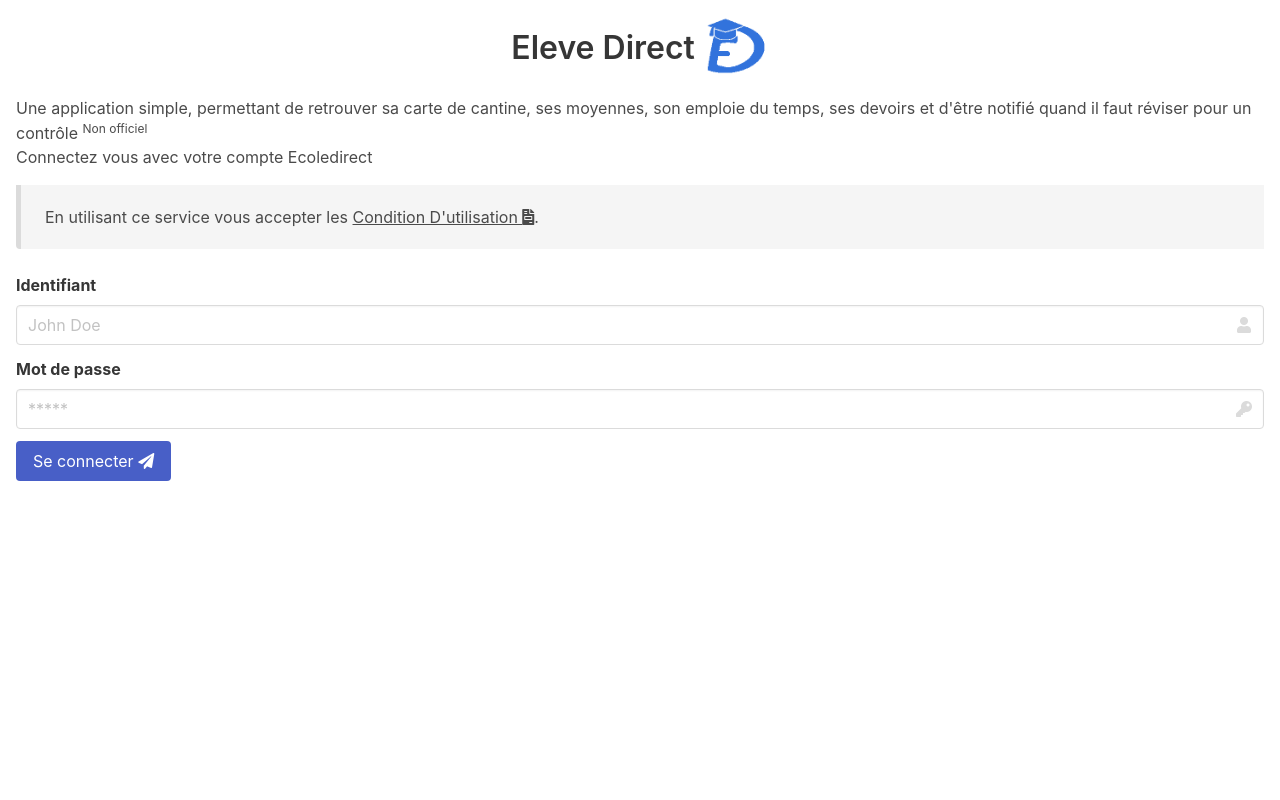
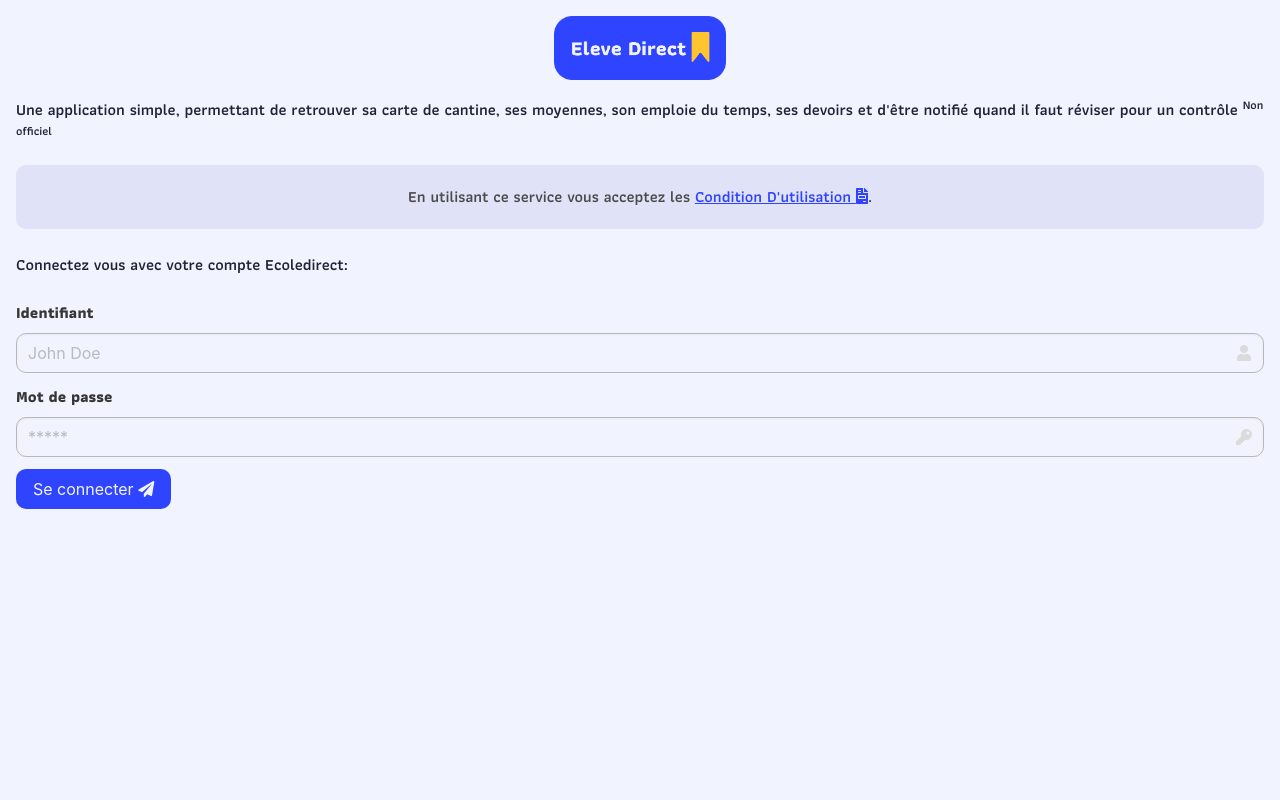
Before and after one commit to elevedirect/app, a Flask app: page / in a window 1280 px wide. Run offline with Flask 2, Linux system fonts and the light colour scheme; parts of the project's set-up code (start-up, migrations or seed data) failed here and were passed over.

Commit message:
new branding (starts re-branding in css for login page)

```diff
--- a/main.py
+++ b/main.py
@@ -32,7 +32,7 @@
 
 
 def generateQrcode(data, name):
-    logo = Image.open(f'static/legal/elevedirectqr.png')
+    logo = Image.open(f'static/legal/qr.png')
     basewidth = 50
     wpercent = (basewidth / float(logo.size[0]))
     hsize = int((float(logo.size[1]) * float(wpercent)))
@@ -40,7 +40,7 @@
     qr = qrcode.QRCode(error_correction=qrcode.constants.ERROR_CORRECT_H)
     qr.add_data(data)
     qr.make()
-    qrimg = qr.make_image(fill_color="black", back_color="white").convert('RGBA')
+    qrimg = qr.make_image(fill_color="#202236", back_color="#F1F3FF").convert('RGBA')
     pos = ((qrimg.size[0] - logo.size[0]) // 2, (qrimg.size[1] - logo.size[1]) // 2)
     qrimg.paste(logo, pos)
     qrimg.save(f'cache/{name}.png')
@@ -229,4 +229,5 @@
 
 
 if __name__ == '__main__':
+    generateQrcode('texttxtxt', 'test')
     app.run(port=9090, host='0.0.0.0', debug=True)
--- a/static/css/style.css
+++ b/static/css/style.css
@@ -1,6 +1,27 @@
+@import url('https://fonts.googleapis.com/css2?family=Athiti:wght@600;700&display=swap');
+
+:root {
+    --text: #202236;
+    --bg: #F1F3FF;
+    --grey: #E0E2F7;
+    --border: #b9b8b8;
+    --primary: #2F44FF;
+    --active: #6473FF;
+    --secondary: #FFC52F;
+}
 body {
     max-width: 100vw;
     overflow: hidden;
+    color: var(--text) !important;
+    background-color: var(--bg) !important;
+    min-height: 100vh;
+    font-family: "Athiti", sans-serif;
+}
+a {
+    color: var(--primary) !important;
+}
+a:hover {
+    color: var(--active) !important;
 }
 .main {
     display: flex;
@@ -53,7 +74,7 @@
 }
 
 .fas.fa-poll.True, .fas.fa-poll.true {
-    color: hsl(348, 100%, 61%);
+    color: var(--secondary);
 }
 
 .fas.fa-check-square.True, .fas.fa-check-square.true {
@@ -88,11 +109,12 @@
 
 .message-body {
     border: none !important;
+    text-align: center;
 }
 
 .message {
-    border-left: 5px solid #dbdbdb;
-    border-radius: 0px 0px 0px 4px;
+    border-radius: 10px;
+    background-color: var(--grey);
 }
 
 .notification code {
@@ -114,3 +136,22 @@
 .table.full td {
     overflow: hidden;
 }
+
+input, select, textarea {
+    background-color: var(--bg) !important;
+    border-color: var(--border) !important;
+}
+
+button, input {
+    border-radius: 10px !important;
+}
+
+.is-link {
+    background-color: var(--primary) !important;
+    color: var(--bg) !important;
+}
+
+.is-link:hover {
+    background-color: var(--active) !important;
+    color: var(--bg) !important;
+}
--- a/templates/base.html
+++ b/templates/base.html
@@ -6,8 +6,11 @@
   <link rel="stylesheet" href="/static/css/style.css">
   <link rel="stylesheet" href="/static/css/fontawesome/css/all.min.css">
   <meta name="viewport" content="width=device-width, initial-scale=1">
-  <link rel="icon" href="/static/legal/elevedirectbleue.png">
+  <link rel="icon" href="/static/legal/icon.png">
   <link rel="manifest" href="/static/js/manifest.json">
+  <meta property="og:title" content="EleveDirect, un client EcoleDirect conçu pour les élèves !" />
+  <meta property="og:url" content="http://eleve-direct.server.camarm.fr" />
+  <meta property="og:image" content="/static/legal/og.png" />
   <title>Eleve Direct - {% block name %}{% endblock%}</title>
 </head>
 <body>
--- a/templates/home.html
+++ b/templates/home.html
@@ -3,6 +3,7 @@
 {% block name %}Accueil{% endblock %}
 
 {% block content %}
+<link rel="stylesheet" href="/static/css/style.css">
 <div class="main home">
   <div class="card">
     <div class="card-content">
@@ -186,13 +187,15 @@
 <div class="main contact" style="display: none">
   <div class="content" style="padding: 1em">
     <h1>Contact</h1>
-    <p><b>Eleve Direct</b> par CAMARM DEV, développeur <b>CAMARM Inc.</b> (<a href="https://www.camarm.dev" target="_blank">https://www.camarm.dev</a>) (<a href="https://gitlab.com/camarm/eleve-direct" target="_blank">Code source</a>).</p>
+    <p><b>Eleve Direct</b> par camarm, développeur <b>CAMARM Inc.</b> (<a href="https://www.camarm.dev" target="_blank">https://www.camarm.dev</a>) (<a href="https://gitlab.com/camarm/eleve-direct" target="_blank">Code source</a>).</p>
     <ul>
       <li>Email: <b>armand@camponvo.xyz</b></li>
       <li>Site web: <b><a href="https://www.camarm.dev" target="_blank">https://www.camarm.dev</a></b></li>
       <li>Github: <b><a href="https://github.com/camarm-dev" target="_blank">https://github.com/camarm-dev</a></b></li>
       <li>Gitlab: <b><a href="https://gitlab.com/camarm">https://gitlab.com/camarm</a></b></li>
     </ul>
+    <p><a><img src="https://www.camarm.dev/powered-by-labse"></a></p>
+    <p>Eleve Direct est propulsé par Labse, plus d'info <a href="https://labse.camarm.fr/powered" target="_blank">ici</a>.</p>
     <h1>Logos / icon / style de pages</h1>
     <p>Ce projet utilise les outils</p>
     <ul>
--- a/templates/login.html
+++ b/templates/login.html
@@ -5,20 +5,21 @@
   <link rel="stylesheet" href="https://cdn.jsdelivr.net/npm/bulma@0.9.4/css/bulma.min.css">
   <meta name="viewport" content="width=device-width, initial-scale=1">
   <title>Eleve Direct - Se connecter</title>
-  <link rel="icon" href="/static/legal/elevedirectbleue.png">
+  <link rel="icon" href="/static/legal/icon.png">
   <link rel="stylesheet" href="/static/css/fontawesome/css/all.min.css">
   <link rel="stylesheet" href="/static/css/style.css">
   <link rel="manifest" href="/static/js/manifest.json">
 </head>
 <body style="padding: 1em">
 <div class="content">
-  <h1 class="with-icon">Eleve Direct<img style="height: 2em" src="/static/legal/elevedirectbleue.png"></h1>
-  <p>Une application simple, permettant de retrouver sa carte de cantine, ses moyennes, son emploie du temps, ses devoirs et d'être notifié quand il faut réviser pour un contrôle <sup>Non officiel</sup><br>Connectez vous avec votre compte Ecoledirect</p>
+  <h1 class="with-icon"><img style="height: 2em" src="/static/legal/logo.png"></h1>
+  <p>Une application simple, permettant de retrouver sa carte de cantine, ses moyennes, son emploie du temps, ses devoirs et d'être notifié quand il faut réviser pour un contrôle <sup>Non officiel</sup><br></p>
   <article class="message">
     <div class="message-body">
-      En utilisant ce service vous accepter les <a href="/cgu">Condition D'utilisation&nbsp;<i class="fas fa-file-invoice"></i></a>.
+      En utilisant ce service vous acceptez les <a href="/cgu">Condition D'utilisation&nbsp;<i class="fas fa-file-invoice"></i></a>.
     </div>
   </article>
+  <p>Connectez vous avec votre compte Ecoledirect:</p>
 </div>
 <div class="form">
   <form action="/login" method="post">
```
Also changed, not shown: static/js/manifest.json, static/legal/elevedirect.png (deleted), static/legal/elevedirectbleue.png (deleted), static/legal/elevedirectqr.png (deleted), static/legal/icon.png (added), static/legal/logo.png (added), static/legal/og.png (added), static/legal/qr.png (added).
